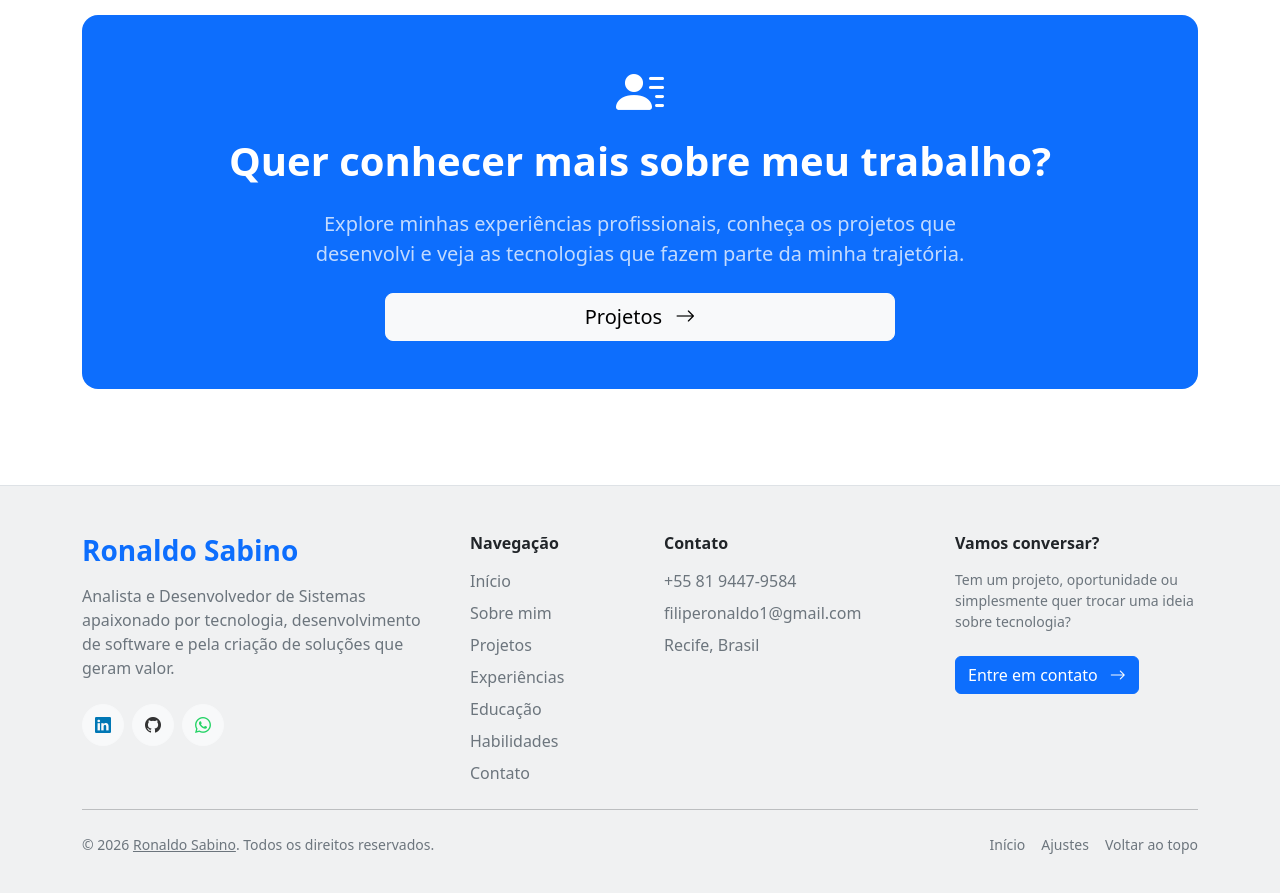
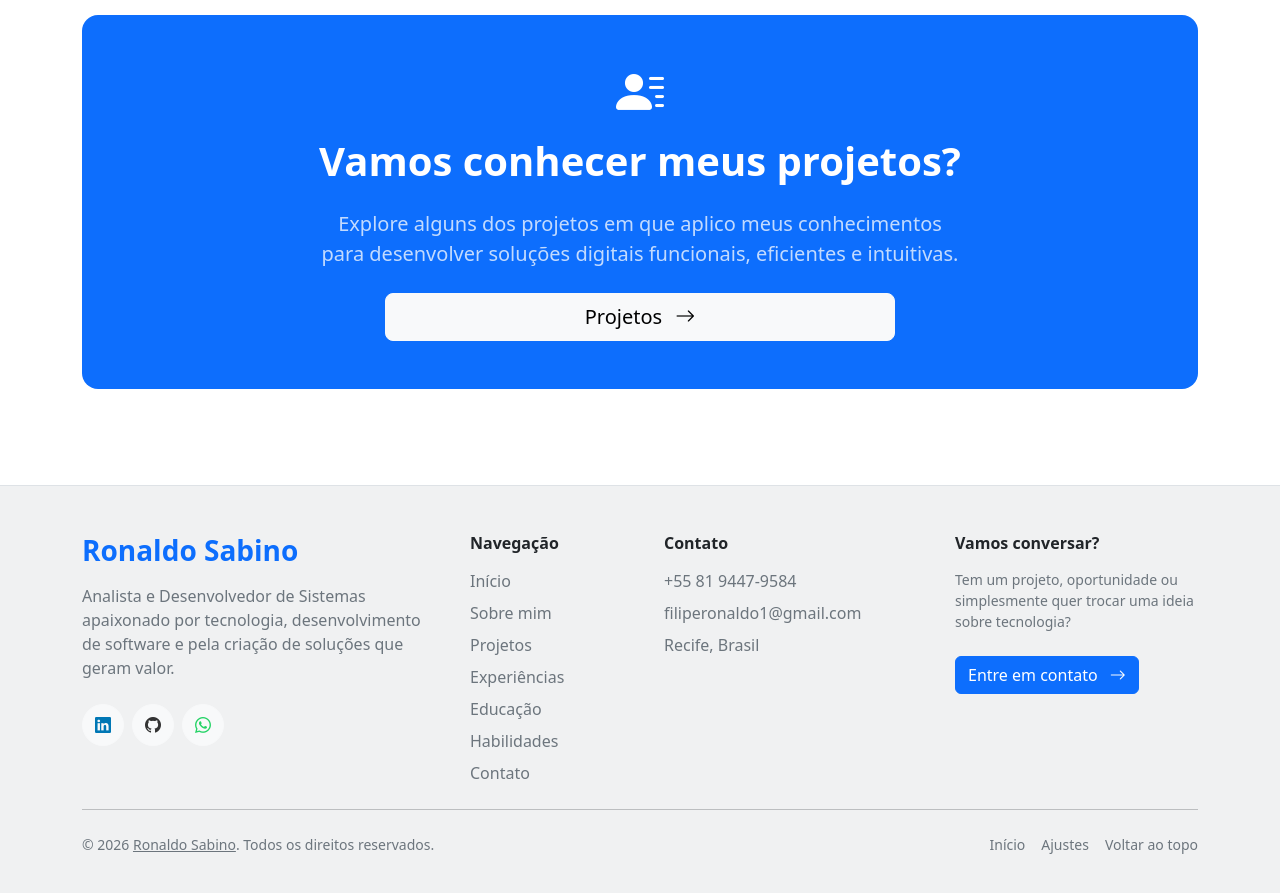
Before and after one commit to ronaldosabino/professional-portfolio, an Angular app: page /about in a window 1280 px wide. Shown: the part 3780-4673 px from the top of the page. Built offline with nearby package versions, Linux system fonts and the light colour scheme.

Commit message:
feat: update CTA titles and descriptions for improved engagement and clarity across multiple languages

```diff
--- a/src/app/features/about/about.ts
+++ b/src/app/features/about/about.ts
@@ -328,11 +328,9 @@ export class About {
 
         // CTA
         cta: {
-          title: 'Quer conhecer mais sobre meu trabalho?',
+          title: 'Vamos conhecer meus projetos?',
           description: `
-        Explore minhas experiências profissionais, conheça os
-        projetos que desenvolvi e veja as tecnologias que fazem
-        parte da minha trajetória.
+        Explore alguns dos projetos em que aplico meus conhecimentos para desenvolver soluções digitais funcionais, eficientes e intuitivas.
       `,
           projectsButton: 'Projetos',
           contactButton: 'Entre em contato',
@@ -531,12 +529,9 @@ export class About {
 
         // CTA
         cta: {
-          title: 'Want to learn more about my work?',
-          description: `
-        Explore my professional experiences, discover the projects
-        I have developed, and see the technologies that are part
-        of my journey.
-      `,
+          title: 'Shall we explore my projects?',
+          description:
+            'Explore some of the projects where I apply my knowledge to build functional, efficient, and intuitive digital solutions',
           projectsButton: 'Projects',
           contactButton: 'Get in touch',
         },
@@ -736,11 +731,9 @@ export class About {
 
         // CTA
         cta: {
-          title: '¿Quieres conocer más sobre mi trabajo?',
+          title: '¿Conocemos mis proyectos?',
           description: `
-        Explora mis experiencias profesionales, conoce los proyectos
-        que he desarrollado y descubre las tecnologías que forman
-        parte de mi trayectoria.
+        Explora algunos de los proyectos en los que aplico mis conocimientos para desarrollar soluciones digitales funcionales, eficientes e intuitivas.
       `,
           projectsButton: 'Proyectos',
           contactButton: 'Contáctame',
```
